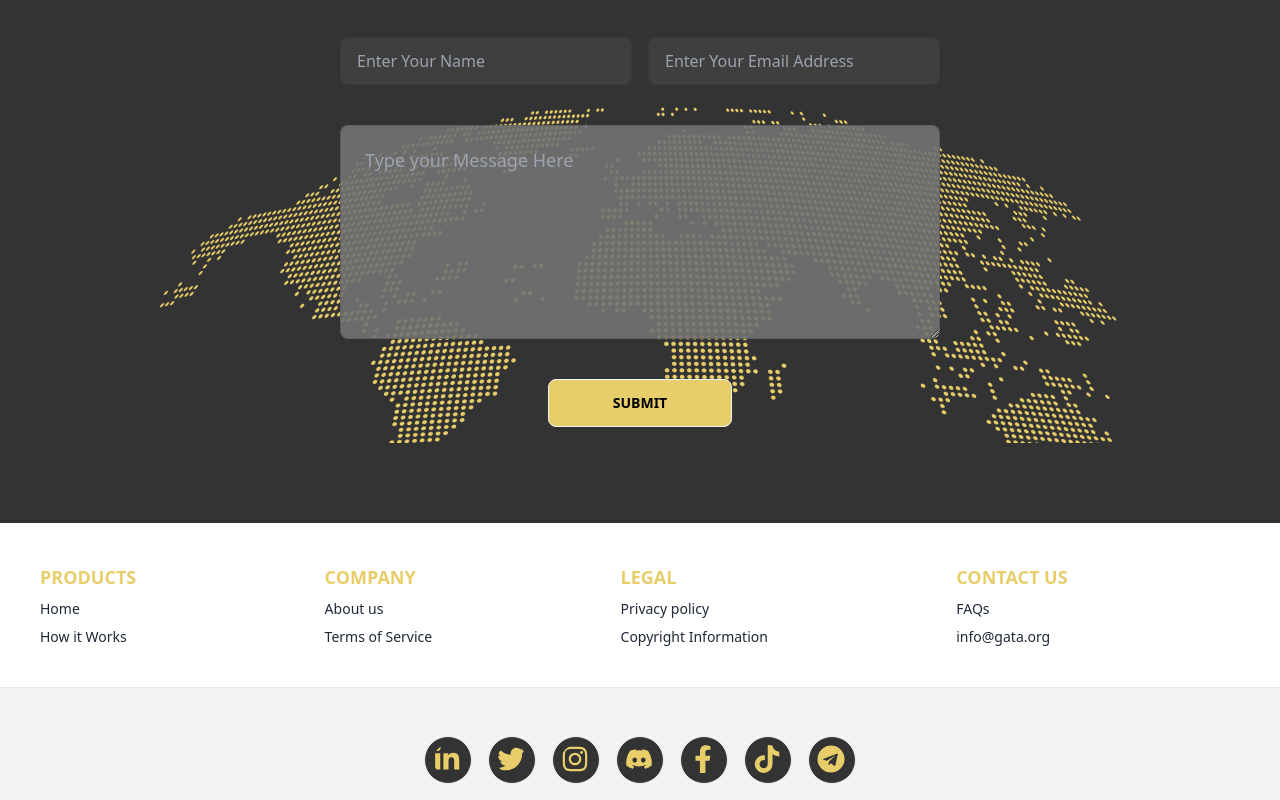
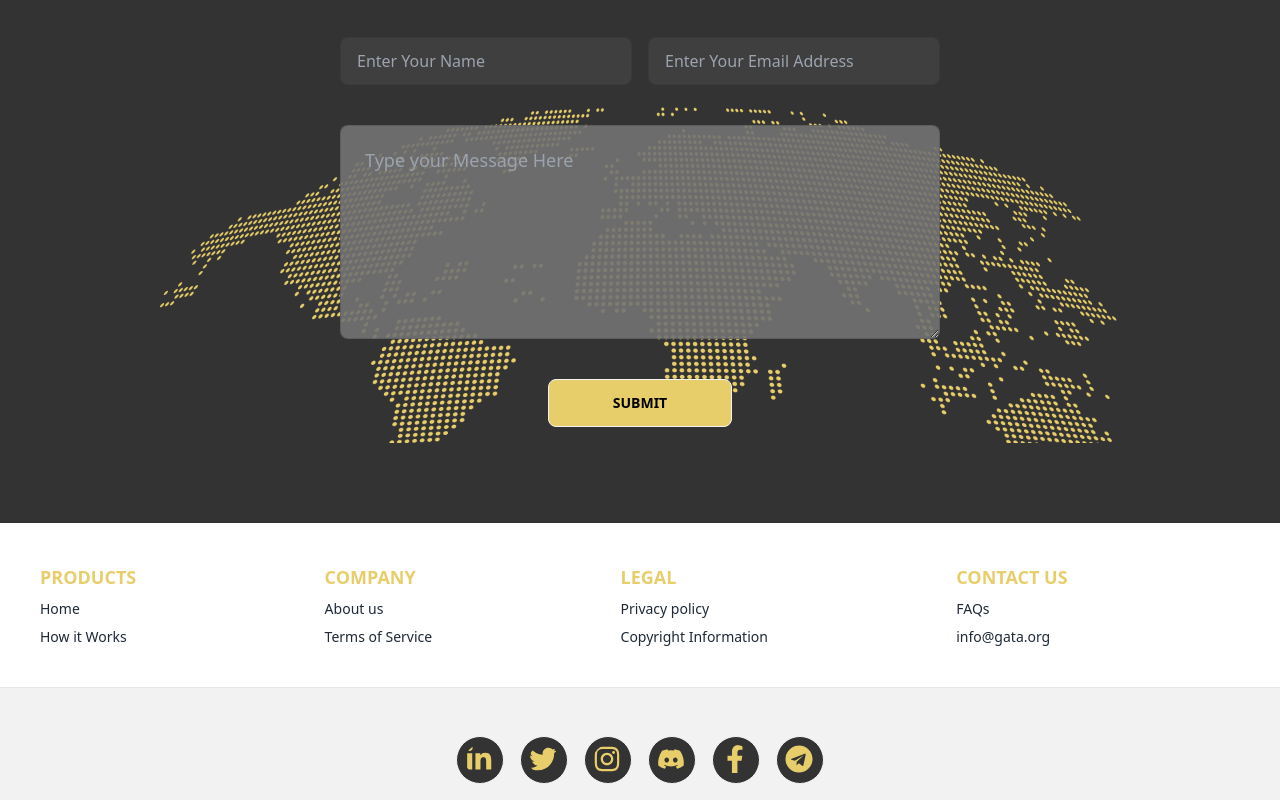
Before and after one commit to jkavod/gata-frontend, a React (Vite) app: page / in a window 1280 px wide. Shown: the part 9865-10665 px from the top of the page. Built offline with nearby package versions, Linux system fonts and the light colour scheme; a web font is replaced by a local one.

Commit message:
tiktok removed from footer

```diff
--- a/src/components/common/Footer.jsx
+++ b/src/components/common/Footer.jsx
@@ -5,7 +5,6 @@ import {
   FaInstagram,
   FaDiscord,
   FaFacebookF,
-  FaTiktok,
   FaTelegram,
 } from 'react-icons/fa';
 
@@ -64,11 +63,6 @@ const Footer = () => {
             </div>
             <div className='bg-dark btn btn-circle avatar mx-auto mt-8 p-2'>
               <div className='w-20 rounded-full'>
-                <FaTiktok size={28} className='text-gold' />
-              </div>
-            </div>
-            <div className='bg-dark btn btn-circle avatar mx-auto mt-8 p-2'>
-              <div className='w-20 rounded-full'>
                 <FaTelegram size={28} className='text-gold' />
               </div>
             </div>
```
